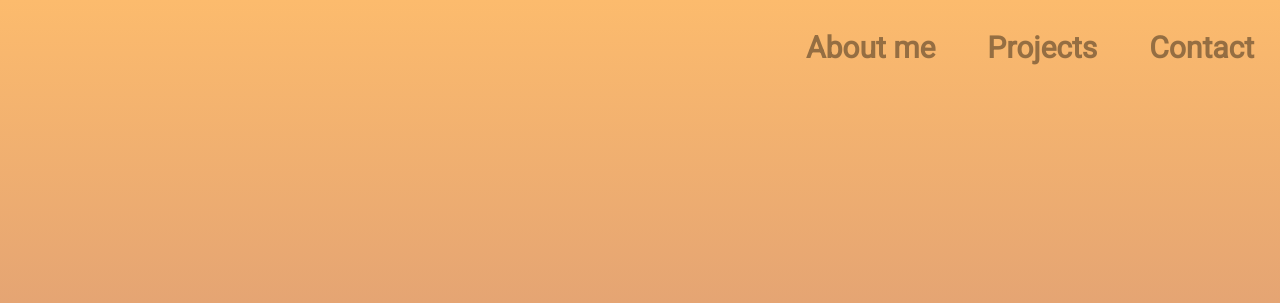
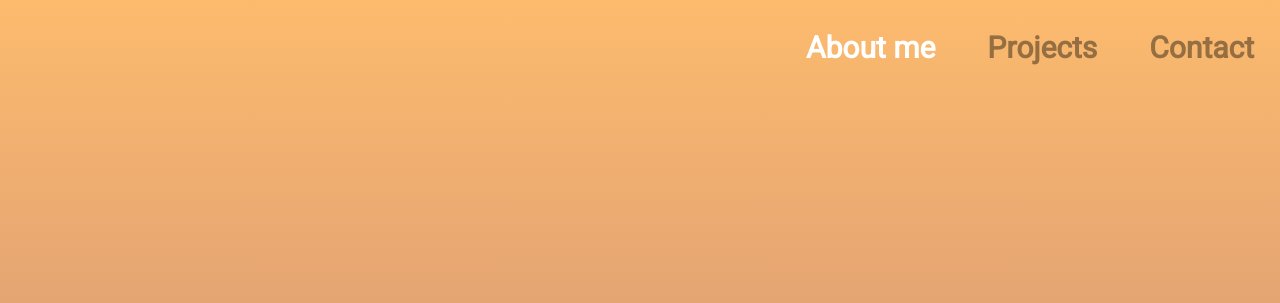
Before and after one commit to Uthaya11/portfolio, a plain HTML site: page index.html in a window 1280 px wide. In both pictures the pointer is over the link "About me". Shown: the top 303 px of the page. Drawn offline with Linux system fonts and the light colour scheme.

Commit message:
Update styles.css

```diff
--- a/styles.css
+++ b/styles.css
@@ -36,6 +36,11 @@ ul {
 
 li {
     text-decoration: none;
+}
+
+#nav-list a:hover {
+    color: white;
+    transition: 0.8s;
 }
 
 h1 {
```
